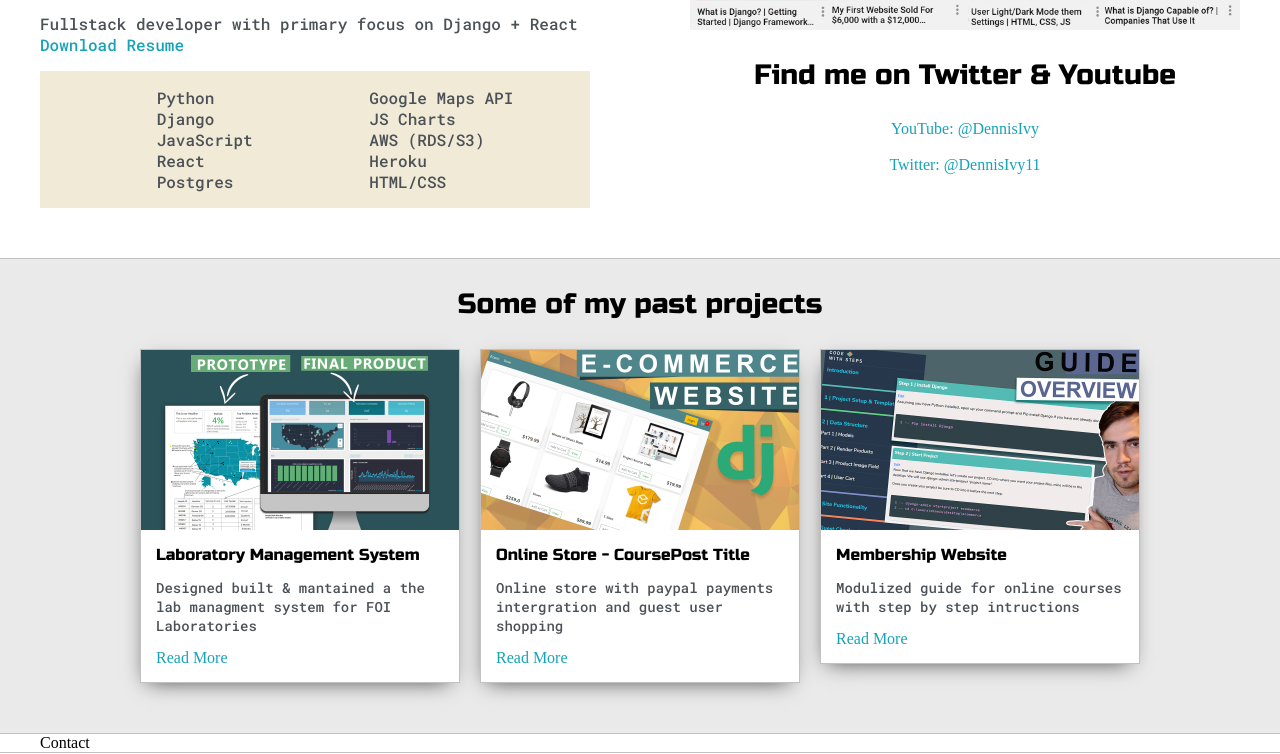
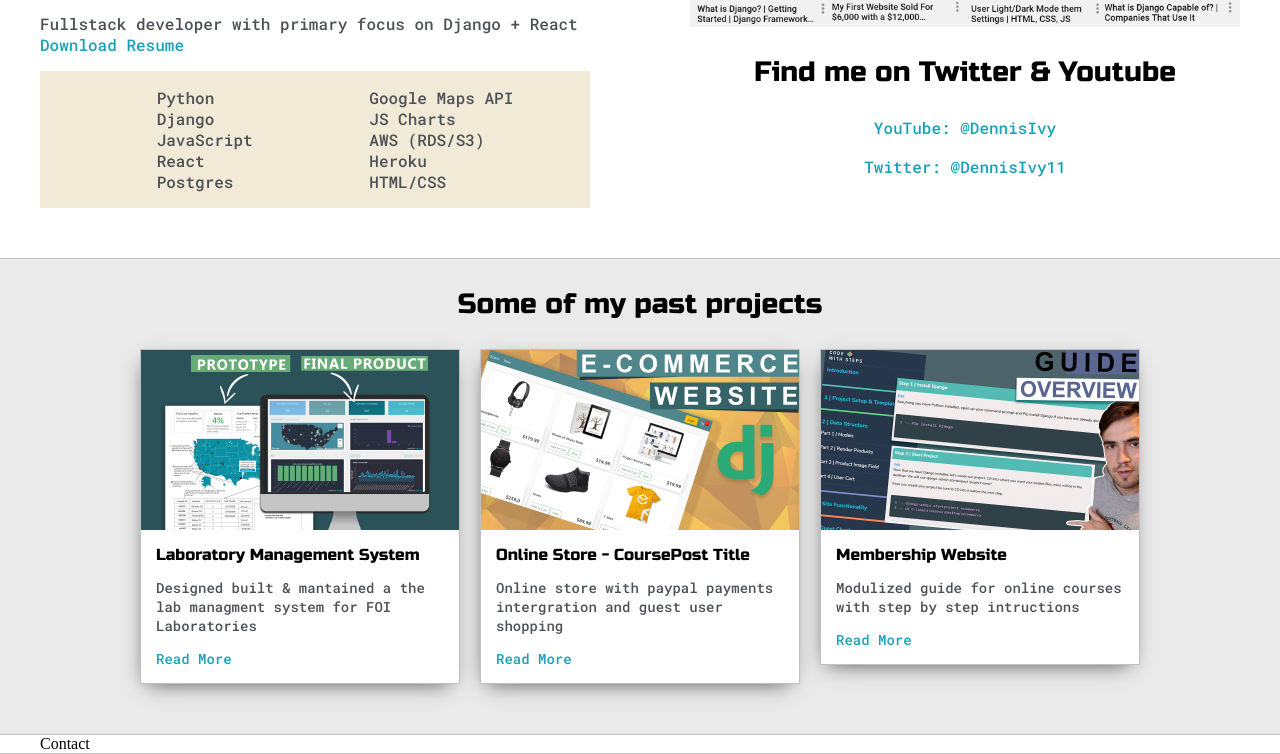
Before and after one commit to Annie-Huang/portfolio-website2, a website: page index.html in a window 1280 px wide. Shown: the part 1038-1792 px from the top of the page. Drawn offline with Linux system fonts and the light colour scheme.

Commit message:
Style the "Read More" link.

```diff
--- a/default.css
+++ b/default.css
@@ -33,6 +33,7 @@
 a {
   text-decoration: none;
   color: #17a2b8;
+  font-family: 'Roboto Mono', monospace;
 }
 
 ul {
@@ -332,6 +333,10 @@
   font-size: 14px;
 }
 
+.post-preview a {
+  font-size: 14px;
+}
+
 @media screen and (max-width: 1200px){
   .main-container {
     width: 95%;
```
